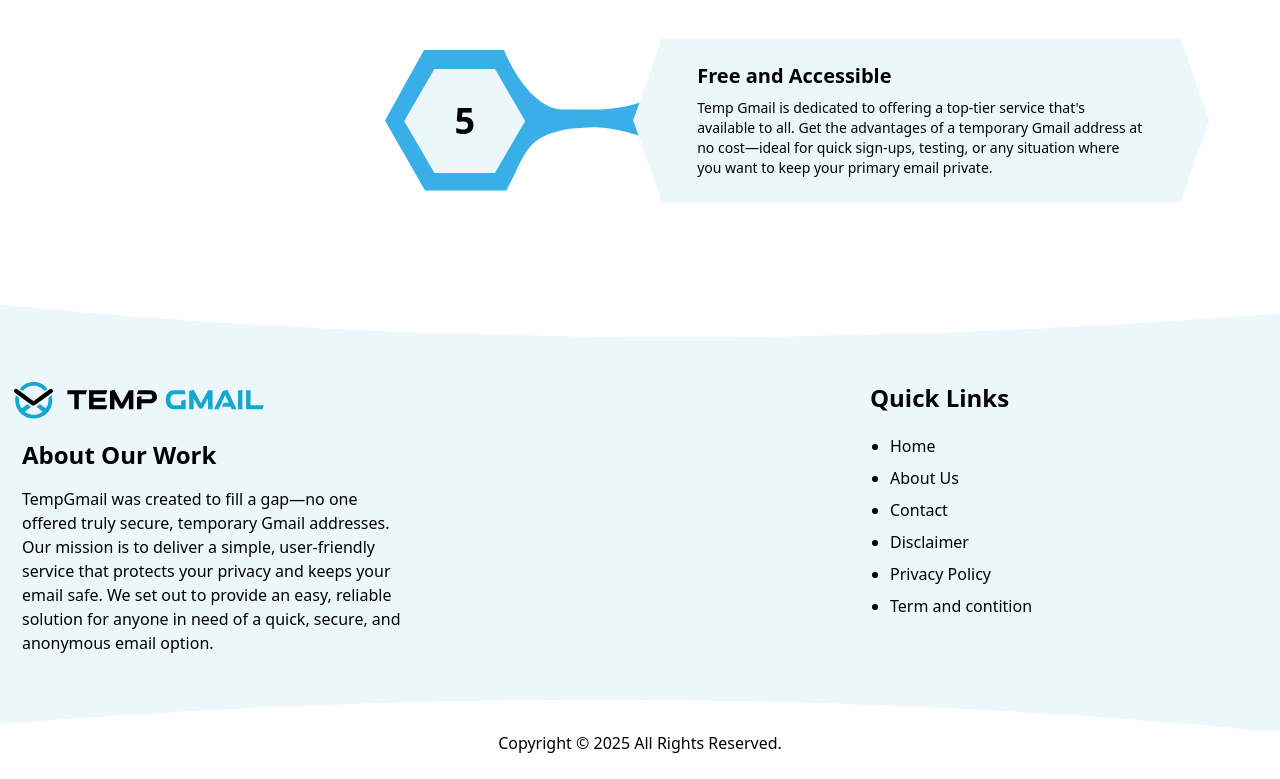
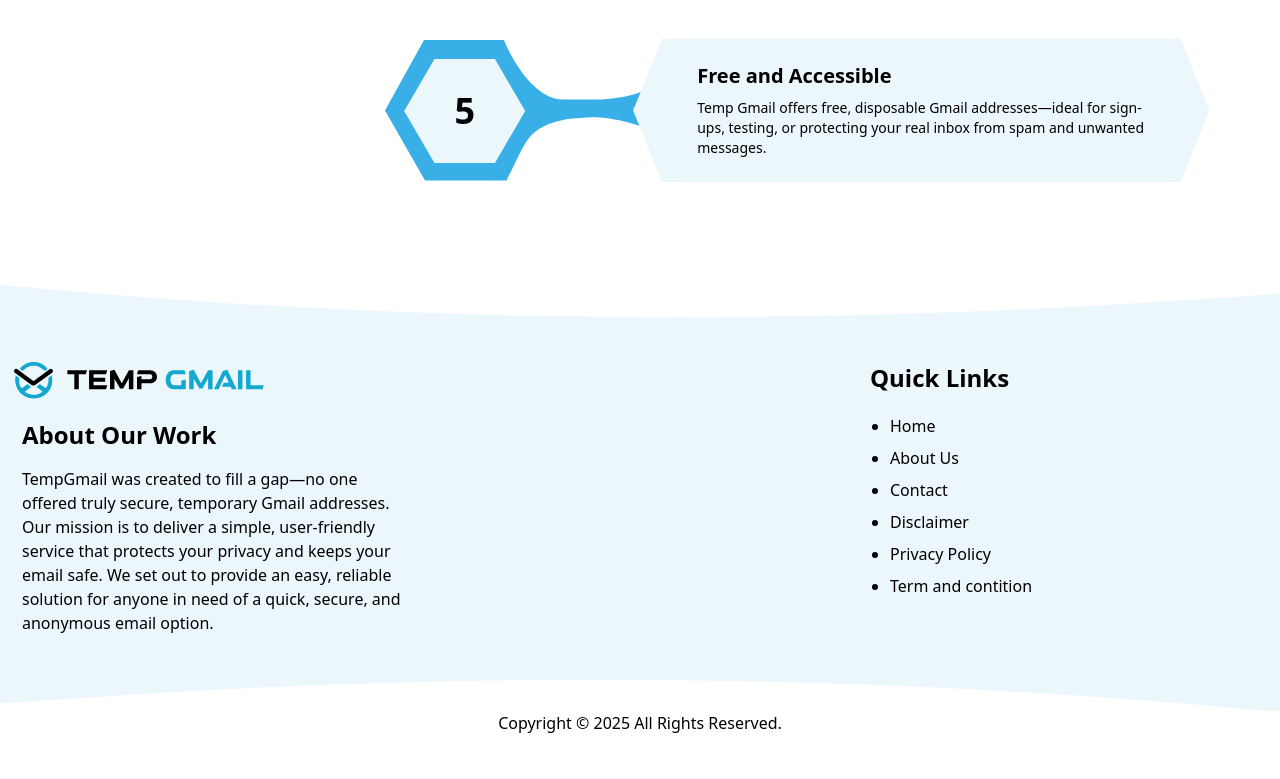
Before and after one commit to bhavin3206/temp-gmail, a React (Vite) app in the folder frontend/: page /about-us in a window 1280 px wide. Shown: the part 2259-3038 px from the top of the page. Built offline with nearby package versions, Linux system fonts and the light colour scheme.

Commit message:
update about design

```diff
--- a/frontend/src/components/About/about-us.jsx
+++ b/frontend/src/components/About/about-us.jsx
@@ -62,7 +62,9 @@
     number: "5",
     title: "Free and Accessible",
     description:
-      "Temp Gmail is dedicated to offering a top-tier service that's available to all. Get the advantages of a temporary Gmail address at no cost—ideal for quick sign-ups, testing, or any situation where you want to keep your primary email private.",
+      "Temp Gmail offers free, disposable Gmail addresses—ideal for sign-ups, testing, or protecting your real inbox from spam and unwanted messages.",
+    // description:
+    //   "Temp Gmail is dedicated to offering a top-tier service that's available to all. Get the advantages of a temporary Gmail address at no cost—ideal for quick sign-ups, testing, or any situation where you want to keep your primary email private.",
   },
 ];
 
```
